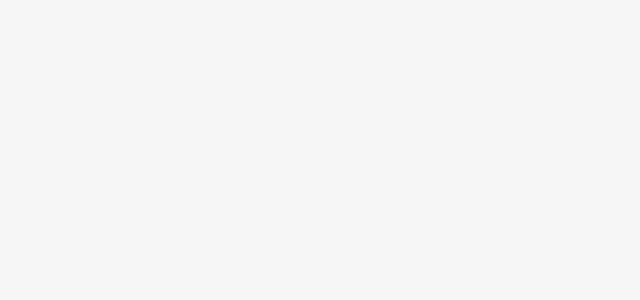
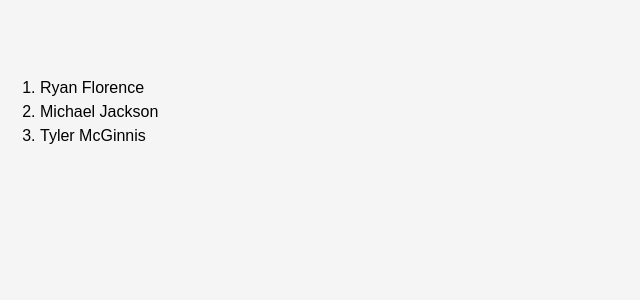
Before and after one commit to nadavperetz/contacts, a React (Create React App) app: page / in a window 1280 px wide. Shown: the top 300 px of the page, without its empty margins (0-640 px from the left). Built offline with nearby package versions, Linux system fonts and the light colour scheme.

Commit message:
Contacts as list

```diff
--- a/src/ListContacts.js
+++ b/src/ListContacts.js
@@ -2,11 +2,13 @@ import React, {Component} from 'react';
 
 class ListContacts extends Component{
     render(){
-        console.log("Props", this.props.contacts);
+        return (
+            <ol className="list-contacts">
+                {this.props.contacts.map((contact) =>
+                    <li key={contact.id}>{contact.name}</li>
+                )}
 
-        return <ol className="list-contacts">
-
-        </ol>
+            </ol>)
     }
 
 }
```
